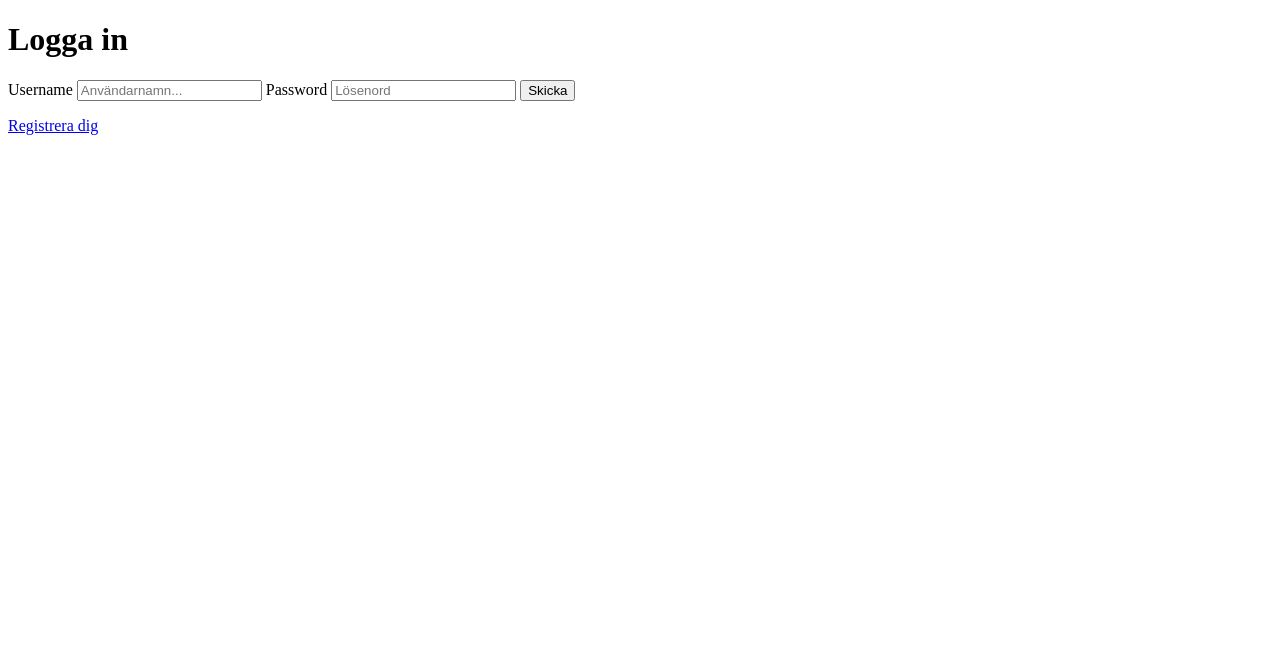
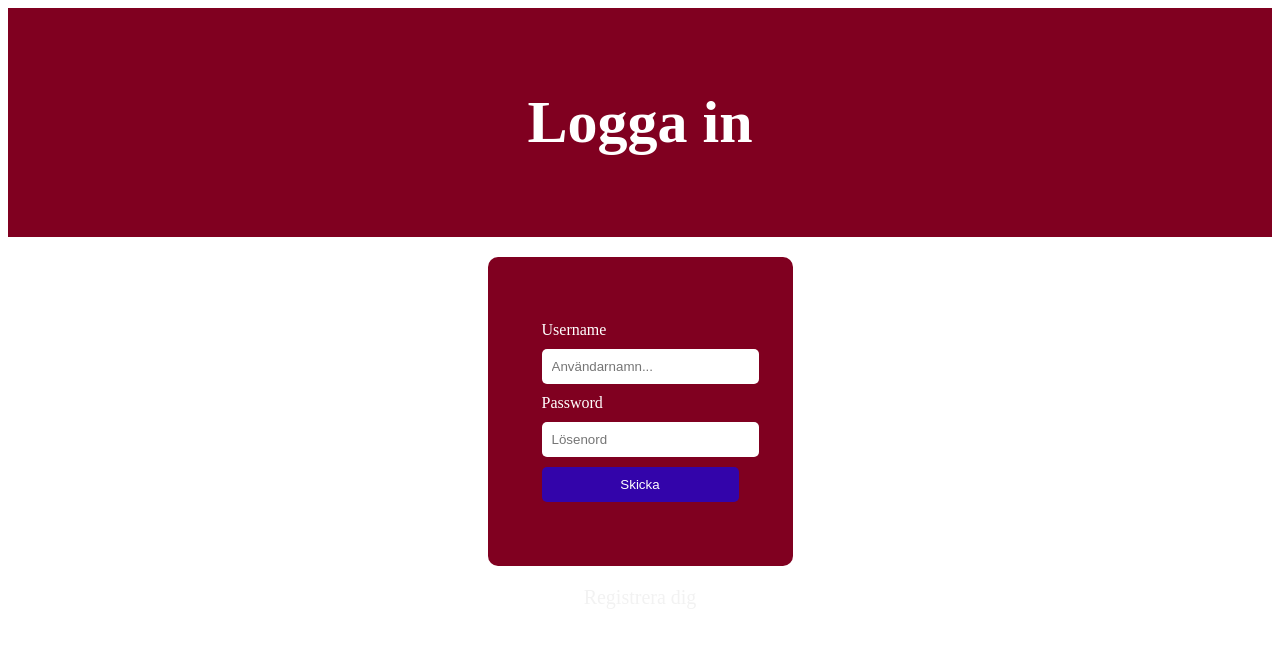
Before and after one commit to rasmusmollmark/ProjektWebbutveckling2, a PHP site: page /login.php in a window 1280 px wide. Shown: the top 647 px of the page. Run offline with PHP 8.4, Linux system fonts and the light colour scheme.

Commit message:
Login fixat halvt

```diff
--- /dev/null
+++ b/login.css
@@ -0,0 +1,75 @@
+.header {
+  padding: 40px;
+  text-align: center;
+  background: #800020;
+  color: white;
+  font-size: 30px;
+}
+
+.loginInput {
+  text-align: center;
+  margin: 20px auto;
+}
+
+.loginInput form {
+  display: inline-block;
+  text-align: left;
+  background-color: #800020; /* Same background color as the header */
+  padding: 54px;
+  border-radius: 10px;
+  color: white; /* Text color to contrast with the background */
+}
+
+.loginInput label {
+  display: block;
+  margin: 10px 0;
+  color: white; /* Text color to contrast with the background */
+}
+
+.loginInput input[type="text"],
+.loginInput input[type="password"],
+.loginInput input[type="submit"] {
+  display: block;
+  width: 100%;
+  padding: 10px;
+  margin: 10px 0;
+  border: none;
+  border-radius: 5px;
+}
+
+.loginInput input[type="text"],
+.loginInput input[type="password"] {
+  background-color: #fff; /* White background for text inputs */
+  color: #000; /* Black text color for readability */
+}
+
+.loginInput input[type="submit"] {
+  background-color: #3304aa; /* Button background color */
+  color: white; /* Button text color */
+  cursor: pointer;
+}
+
+.topnav {
+  text-align: center;
+  margin-top: 20px;
+  color: black;
+}
+
+.topnav a {
+  color: #f2f2f2;
+  text-align: center;
+  padding: 10px 12px;
+  text-decoration: none;
+  font-size: 20px;
+}
+
+.topnav a:hover {
+  background-color: #ddd;
+  color: black;
+  font-weight: bold;
+}
+
+.topnav a.active {
+  background-color: #3304aa;
+  color: white;
+}
--- a/login.php
+++ b/login.php
@@ -3,10 +3,14 @@
 <head>
     <meta charset="UTF-8">
     <meta name="viewport" content="width=device-width, initial-scale=1.0">
+    <link rel="stylesheet" href="login.css">
     <title>Inloggad</title>
 </head>
 <body>
+<div class="header">
     <h1>Logga in</h1>
+</div>
+
 <div class="loginInput" id="container">
     <p>
         <form name="register" action="loginDb.php" method="post">
@@ -18,6 +22,9 @@
         </form>
     </p>
 </div>
+
+<div class="topnav">
     <a href="./registration.php" class="button">Registrera dig</a>
+</div>
 </body>
 </html>
```
Also changed, not shown: db/database.db. Lines whose indentation alone changed are shown as unchanged.
